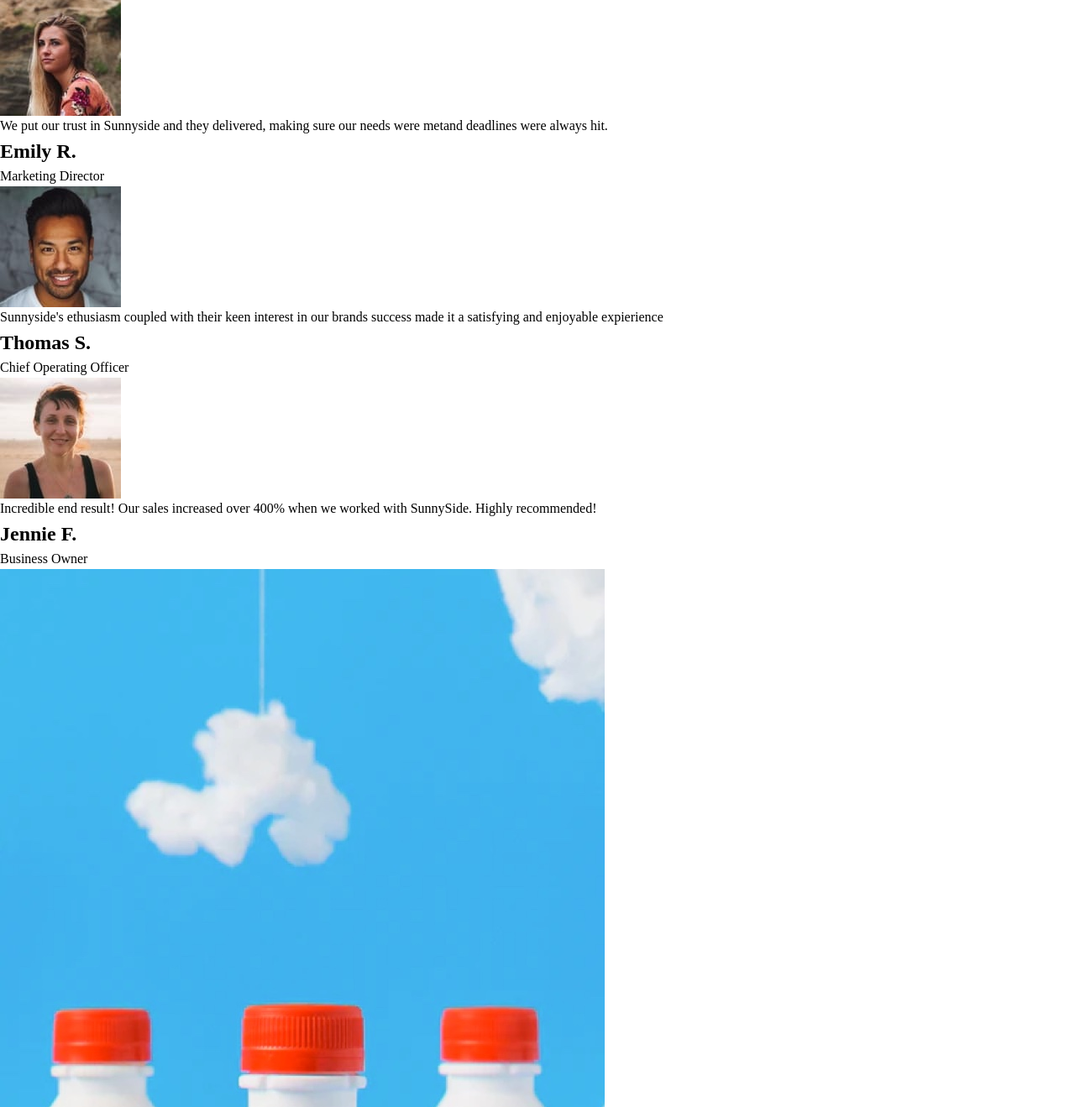
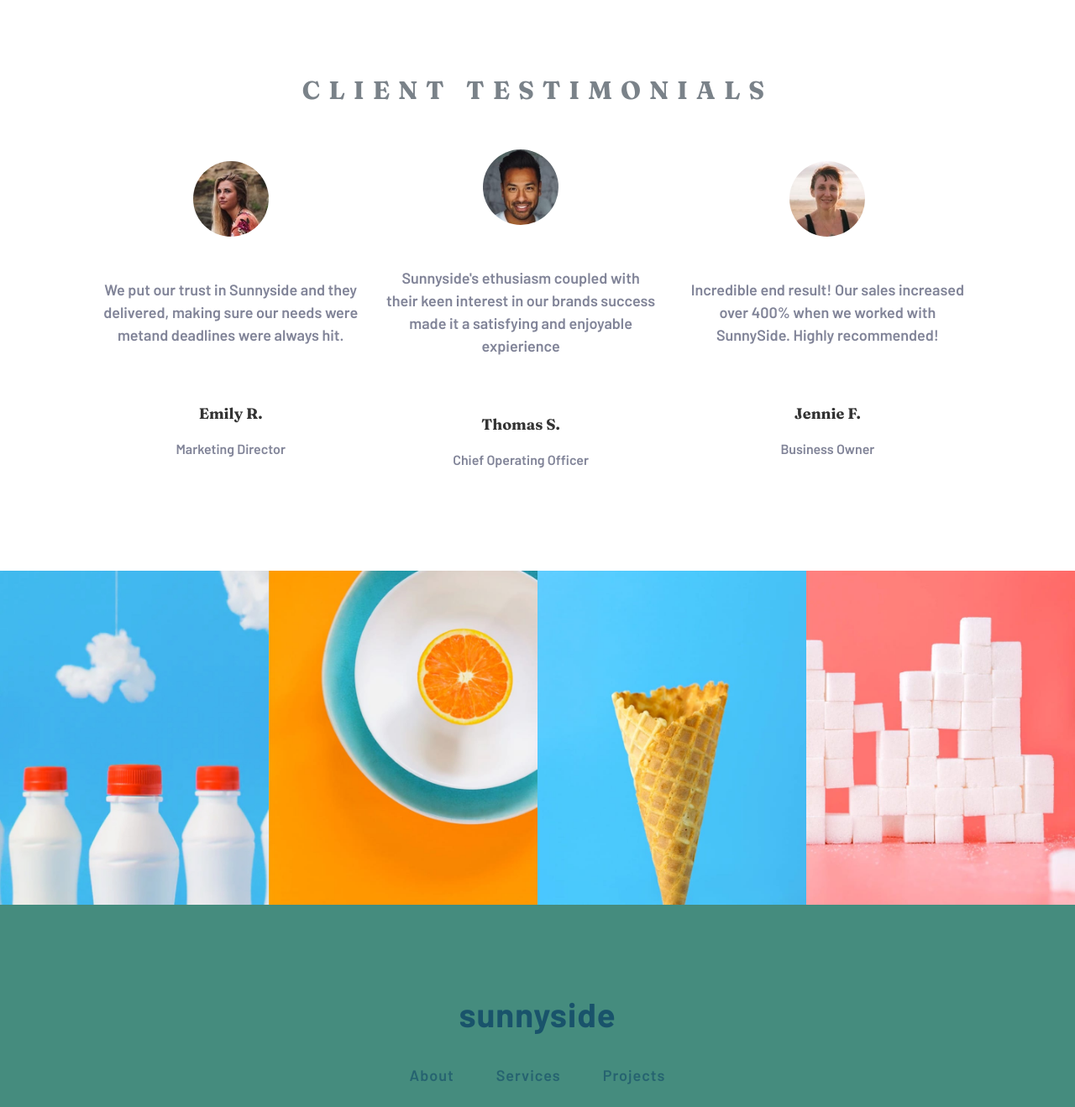
Before and after one commit to neghi14/sunnyside-agency, a website built with Vite: page index.html in a window 1280 px wide. Shown: the part 2530-3849 px from the top of the page at 84% size. Built offline with nearby package versions, Linux system fonts and the light colour scheme; files whose address does not match are found by name.

Commit message:
latest push with finished website

```diff
--- a/index.html
+++ b/index.html
@@ -87,33 +87,33 @@
       <div class="testimonials">
         <div class="testimony-details">
           <img src="/public/images/image-emily.jpg" alt="">
-          <p>We put our trust in Sunnyside and they delivered, making sure our needs were metand deadlines were always
+          <p class="text-body">We put our trust in Sunnyside and they delivered, making sure our needs were metand deadlines were always
             hit.</p>
           <div class="signature">
             <h2>Emily R.</h2>
-            <p>Marketing Director</p>
+            <p class="text-body">Marketing Director</p>
           </div>
         </div>
         <div class="testimony-details">
           <img src="/public/images/image-thomas.jpg" alt="">
-          <p>Sunnyside's ethusiasm coupled with their keen interest in our brands success made it a satisfying and
+          <p class="text-body">Sunnyside's ethusiasm coupled with their keen interest in our brands success made it a satisfying and
             enjoyable expierience</p>
           <div class="signature">
             <h2>Thomas S.</h2>
-            <p>Chief Operating Officer</p>
+            <p class="text-body">Chief Operating Officer</p>
           </div>
         </div>
         <div class="testimony-details">
           <img src="/public/images/image-jennie.jpg" alt="">
-          <p>Incredible end result! Our sales increased over 400% when we worked with SunnySide. Highly recommended!</p>
+          <p class="text-body">Incredible end result! Our sales increased over 400% when we worked with SunnySide. Highly recommended!</p>
           <div class="signature">
             <h2>Jennie F.</h2>
-            <p>Business Owner</p>
+            <p class="text-body">Business Owner</p>
           </div>
         </div>
       </div>
     </section>
-    <section class="gallary">
+    <section class="gallery">
       <picture>
         <source media="(max-width: 500px )" srcset="/images/mobile/image-gallery-milkbottles.jpg">
         <img src="/images/desktop/image-gallery-milkbottles.jpg" alt="">
@@ -124,21 +124,27 @@
       </picture>
       <picture>
         <source media="(max-width: 500px )" srcset="/images/mobile/image-gallery-cone.jpg">
-        <img src="/images/mdesktop/image-gallery-cone.jpg" alt="">
+        <img src="/images/desktop/image-gallery-cone.jpg" alt="">
       </picture>
       <picture>
-        <source media="(max-width: 500px )" srcset="/images/mobile/image-gallery-sugarcubes.jpg">
+        <source media="(max-width: 500px )" srcset="/images/mobile/image-gallery-sugar-cubes.jpg">
         <img src="/images/desktop/image-gallery-sugarcubes.jpg" alt="">
       </picture>
     </section>
   </main>
   <footer>
     <a href="#">sunnyside</a>
-    <ul class="footer-nav">
+    <ul class="footer-nav" role="list">
       <li><a href="#">About</a></li>
       <li><a href="#">Services</a></li>
       <li><a href="#">Projects</a></li>
     </ul>
+    <div class="ico">
+      <img src="/images/icon-facebook.svg" alt="">
+      <img src="/images/icon-instagram.svg" alt="">
+      <img src="/images/icon-twitter.svg" alt="">
+      <img src="/images/icon-pinterest.svg" alt="">
+    </div>
   </footer>
   <script src="/main.js" defer></script>
 </body>
--- a/style.css
+++ b/style.css
@@ -266,3 +266,109 @@ button:hover {
     line-height: 60px;
     margin-bottom: 40px;
 }
+
+.testimony{
+    text-align: center;
+    padding: 120px;
+}
+
+.testimony h1{
+    font-family: var(--ff-fraunces);
+    font-size: var(--fs-600);
+    font-weight: var(--fw-bold);
+    color: var(--clr-neutral-200);
+    opacity: 0.8;
+    line-height: 60px;
+    margin-bottom: 40px;
+    text-transform: uppercase;
+    letter-spacing: 10px;
+}
+
+.testimonials{
+    display: grid;
+    grid-auto-columns: repeat(3, 1fr);
+    grid-auto-flow: column;
+    gap: 30px;
+    align-items: center;
+    justify-content: center;
+}
+
+.testimony-details{
+    display: flex;
+    flex-direction: column;
+    align-items: center;
+    justify-content: center;
+    gap: 50px;
+}
+
+.testimony-details img{
+    border-radius: 50%;
+    width: 90px;
+}
+.signature h2{
+    font-family: var(--ff-fraunces);
+    font-size: var(--fs-500);
+    font-weight: var(--fw-bold);
+    color: #333;
+    line-height: 60px;
+}
+
+.signature p{
+    font-size: var(--fs-400) !important;
+}
+@media(max-width: 500px){
+    .testimony{
+        padding: 50px;
+    }
+    .testimonials{
+        display: flex;
+        flex-direction: column;
+    }
+}
+
+.gallery{
+    display: grid;
+    grid-template-columns: repeat(4, 1fr);
+}
+@media(max-width:500px){
+    .gallery{
+        grid-template-columns: repeat(2, 1fr);
+    }
+}
+
+footer{
+    padding: 100px;
+    background-color: var(--clr-primary-500);
+    display: grid;
+    place-items: center;
+}
+
+footer a{
+    color: var(--clr-primary-400);
+    font-size: var(--fs-700);
+    letter-spacing: 1px;
+    font-weight: var(--fw-bold);
+    font-family: var(--ff-barlow) !important;
+}
+
+.footer-nav{
+    display: flex;
+    align-items: center;
+    margin-top: 30px;
+}
+.footer-nav li + li{
+    margin-left: 50px;
+}
+.footer-nav li a{
+    color: var(--clr-primary-400);
+    opacity: 0.7;
+    font-size: var(--fs-500);
+    letter-spacing: 1px;
+    font-weight: var(--fw-semiBold);
+    font-family: var(--ff-barlow) !important;
+}
+.ico{
+    display: flex;
+    gap: 40px;
+    margin-top: 30px;
+}
```
